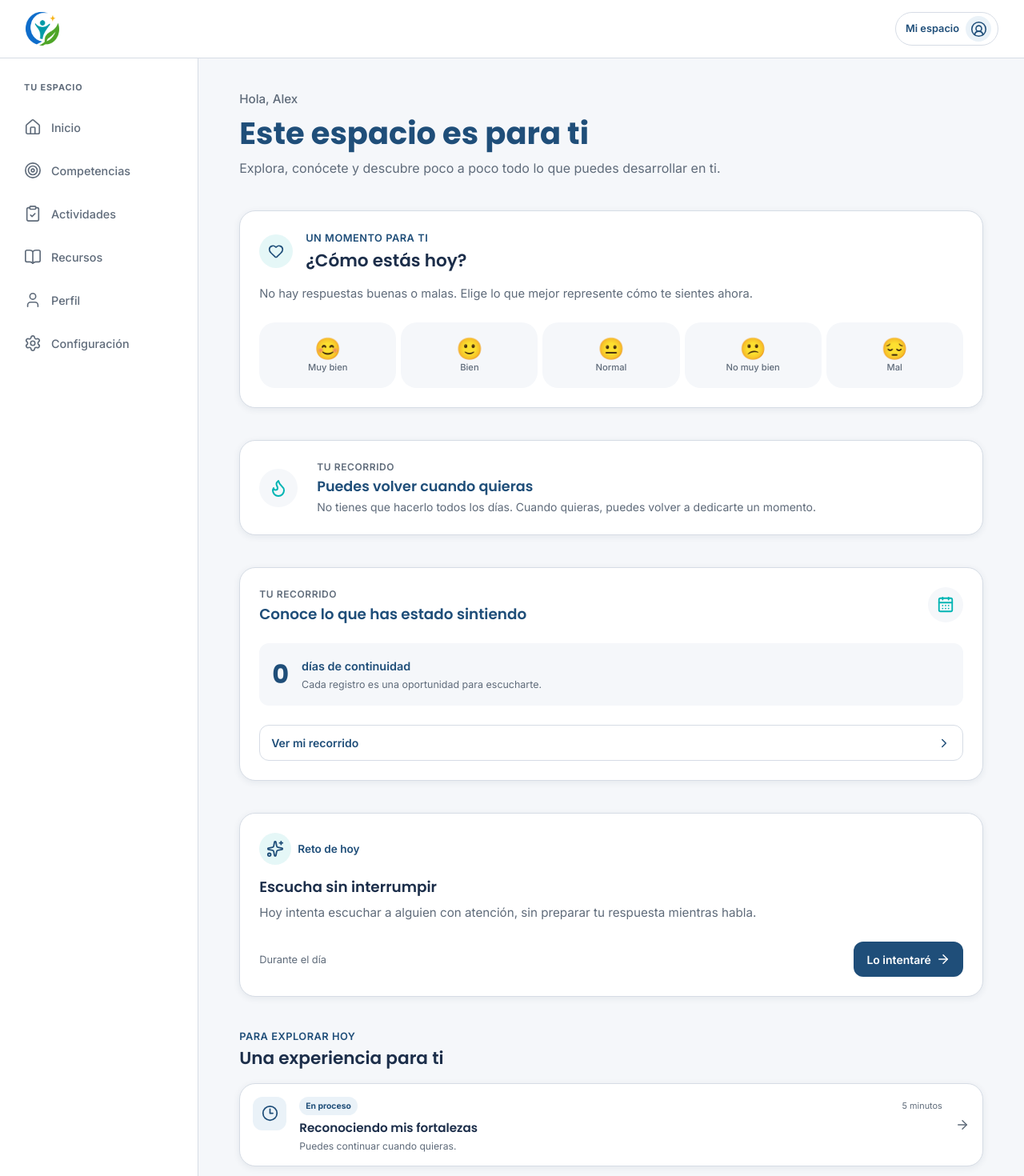
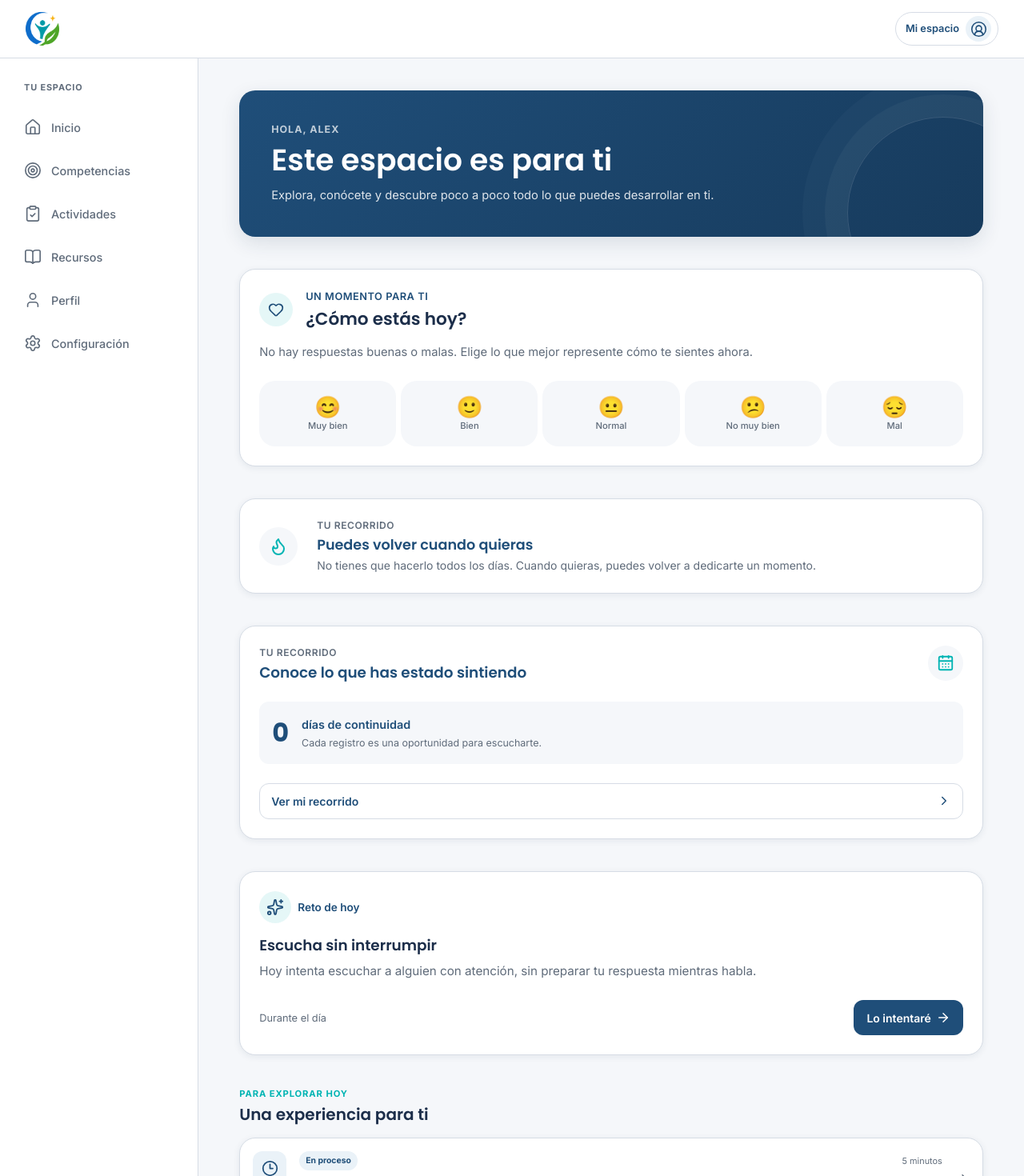
Before and after one commit to Pepealdana/ORENZA, a React (Vite) app: page /estudiante/dashboard in a window 1280 px wide. Shown: the top 1470 px of the page at 80% size. Built offline with nearby package versions, Linux system fonts and the light colour scheme.

Commit message:
style: apply ORENZA visual identity to student experience

```diff
--- a/src/pages/student/DashboardPage.module.css
+++ b/src/pages/student/DashboardPage.module.css
@@ -1,98 +1,15 @@
-.page {
-  width: 100%;
-  max-width: 1200px;
-  margin-inline: auto;
-}
-
-.header {
-  margin-bottom: var(--space-4);
-}
-
-.greeting {
-  margin-bottom: var(--space-1);
-
-  color: var(--color-gray-dark);
-
-  font-size: 0.95rem;
-  font-weight: 500;
-}
-
-.title {
-  color: var(--color-primary);
-
-  font-family: var(--font-heading);
-  font-size: clamp(1.75rem, 4vw, 2.4rem);
-  font-weight: 700;
-  line-height: 1.2;
-}
-
-.description {
-  max-width: 700px;
-  margin-top: var(--space-1);
-
-  color: var(--color-gray-dark);
-
-  font-size: 1rem;
-  line-height: 1.6;
-}
-
-.section {
-  margin-top: var(--space-4);
-}
-
-.sectionHeader {
-  display: flex;
-  align-items: flex-end;
-  justify-content: space-between;
-  gap: var(--space-2);
-
-  margin-bottom: var(--space-2);
-}
-
-.eyebrow {
-  margin-bottom: 4px;
-
-  color: var(--color-primary);
-
-  font-size: 0.8rem;
-  font-weight: 600;
-  text-transform: uppercase;
-  letter-spacing: 0.04em;
-}
-
-.sectionHeader h2 {
-  color: var(--color-text-primary);
-
-  font-family: var(--font-heading);
-  font-size: 1.35rem;
-  font-weight: 600;
-  line-height: 1.3;
-}
-
-.grid {
-  display: grid;
-  grid-template-columns: 1fr;
-  gap: var(--space-3);
-}
-
-.list {
-  display: grid;
-  grid-template-columns: 1fr;
-  gap: var(--space-2);
-}
-
-@media (min-width: 768px) {
-  .grid {
-    grid-template-columns: repeat(2, minmax(0, 1fr));
-  }
-
-  .list {
-    grid-template-columns: repeat(2, minmax(0, 1fr));
-  }
-}
-
-@media (min-width: 1024px) {
-  .section {
-    margin-top: var(--space-5);
-  }
-}
+.page { width: 100%; max-width: 1200px; margin-inline: auto; padding-bottom: var(--space-7); }
+.header { position: relative; margin-bottom: var(--space-4); padding: var(--space-4); overflow: hidden; background: linear-gradient(135deg, var(--color-primary) 0%, var(--color-primary-dark) 100%); border-radius: var(--radius-card); box-shadow: var(--shadow-2); }
+.header::after { content: ""; position: absolute; right: -70px; bottom: -90px; width: 240px; height: 240px; border: 1px solid rgba(255,255,255,.14); border-radius: 50%; box-shadow: 0 0 0 28px rgba(255,255,255,.035), 0 0 0 56px rgba(255,255,255,.025); }
+.greeting { margin-bottom: 6px; color: rgba(255,255,255,.72); font-size: .78rem; font-weight: 700; text-transform: uppercase; letter-spacing: .08em; }
+.title { color: var(--color-white); font-family: var(--font-heading); font-size: clamp(1.7rem,4vw,2.35rem); line-height: 1.2; }
+.description { position: relative; z-index: 1; max-width: 700px; margin-top: 10px; color: rgba(255,255,255,.86); font-size: .92rem; line-height: 1.6; }
+.section { margin-top: var(--space-5); }
+.sectionHeader { display: flex; align-items: flex-end; justify-content: space-between; gap: var(--space-2); margin-bottom: var(--space-2); }
+.eyebrow { margin-bottom: 4px; color: var(--color-accent); font-size: .7rem; font-weight: 700; text-transform: uppercase; letter-spacing: .08em; }
+.sectionHeader h2 { color: var(--color-text-primary); font-family: var(--font-heading); font-size: 1.25rem; line-height: 1.3; }
+.grid { display: grid; grid-template-columns: 1fr; gap: var(--space-2); }
+.list { display: grid; grid-template-columns: 1fr; gap: var(--space-2); }
+@media (min-width:768px) { .grid { grid-template-columns: repeat(2,minmax(0,1fr)); } .list { grid-template-columns: repeat(2,minmax(0,1fr)); } .header { padding: var(--space-5); } }
+@media (min-width:1024px) { .section { margin-top: var(--space-5); } }
+@media (max-width:480px) { .header { padding: var(--space-3); } .description { font-size: .82rem; } }
```
